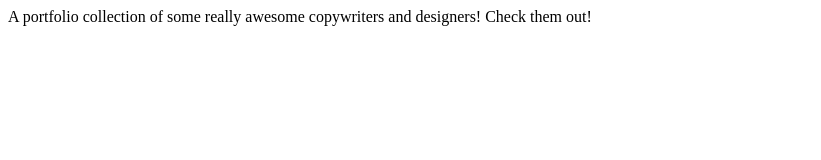
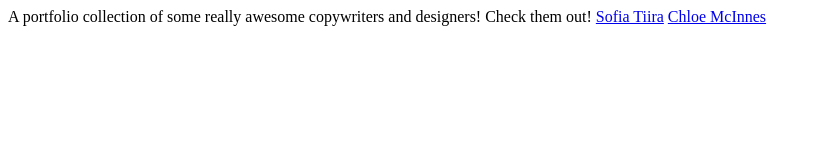
Before and after one commit to friendlyportfolios/friendlyportfolios.io, a plain HTML site: page index.html in a window 1280 px wide. Shown: the whole page, without its empty margins (0-821 px from the left). Drawn offline with Linux system fonts and the light colour scheme.

Commit message:
added links to portfolios

```diff
--- a/index.html
+++ b/index.html
@@ -1 +1,4 @@
 A portfolio collection of some really awesome copywriters and designers! Check them out!
+
+<a href="https://friendlyportfolios.github.io/sophiatiira/">Sofia Tiira</a>
+<a href="https://friendlyportfolios.github.io/chloemcinnes/">Chloe McInnes</a>
```
